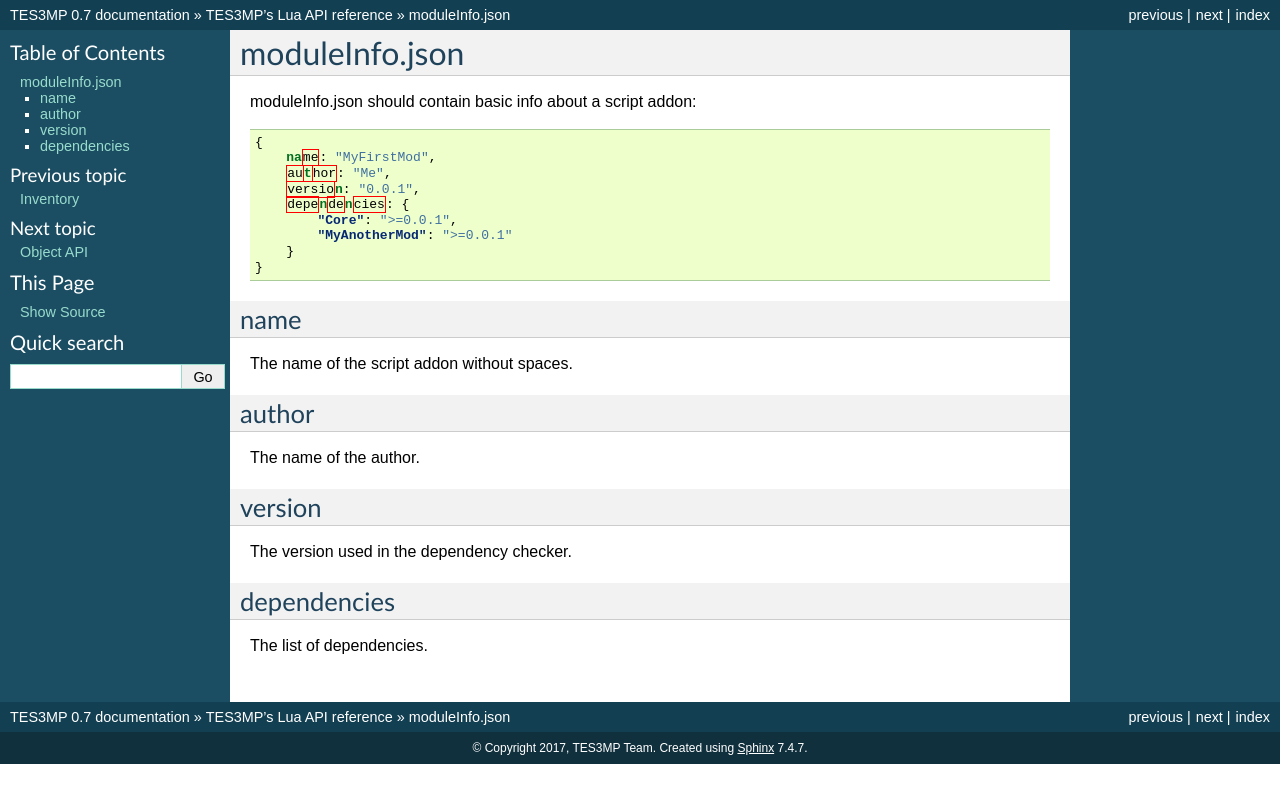
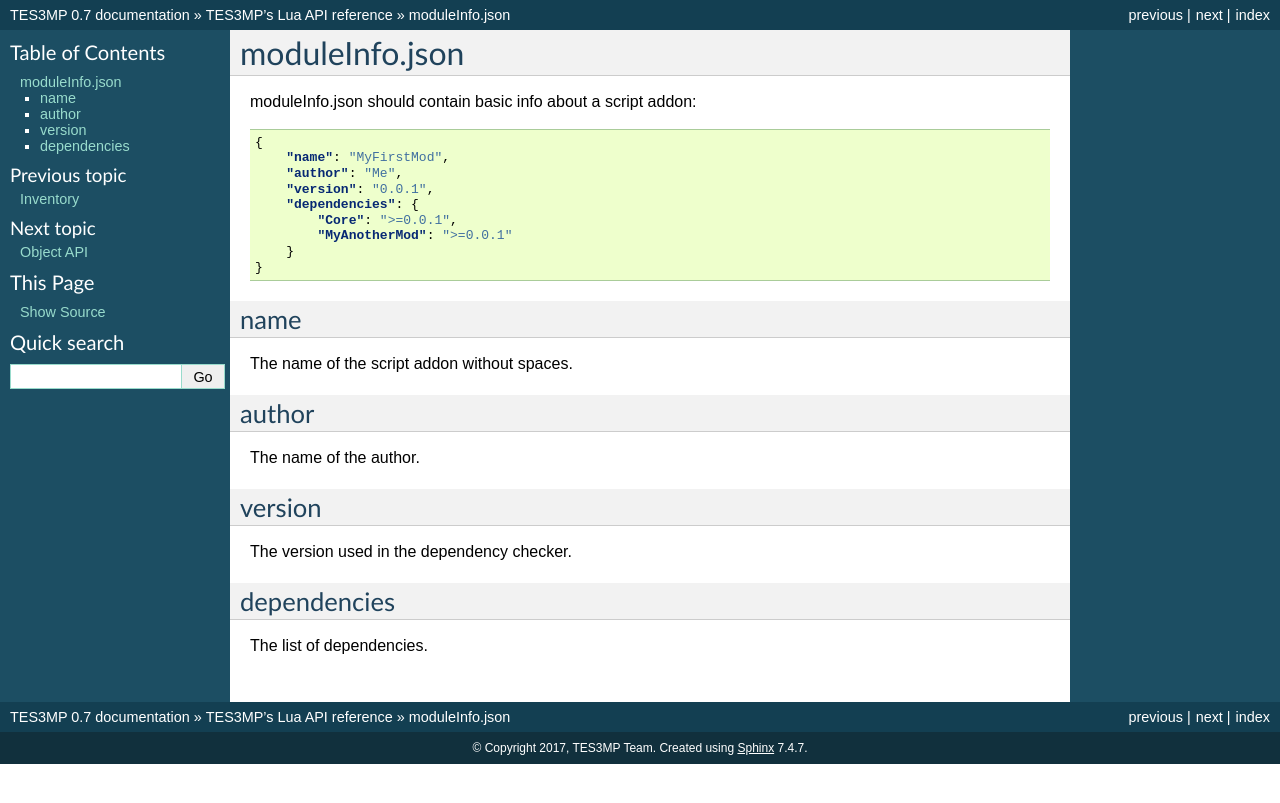
Before and after one commit to TES3MP/TES3MP-Docs, a Sphinx documentation site: the page built from source/api/moduleInfo.rst, in a window 1280 px wide. Shown: the top 803 px of the page. Built offline with Sphinx 7.4.7, drawn with Linux system fonts in a browser that asks for light colours.

Commit message:
Add missing quotation marks

```diff
--- a/source/api/moduleInfo.rst
+++ b/source/api/moduleInfo.rst
@@ -6,10 +6,10 @@
 .. code-block:: json
 
     {
-        name: "MyFirstMod",
-        author: "Me",
-        version: "0.0.1",
-        dependencies: {
+        "name": "MyFirstMod",
+        "author": "Me",
+        "version": "0.0.1",
+        "dependencies": {
             "Core": ">=0.0.1",
             "MyAnotherMod": ">=0.0.1"
         }
```
